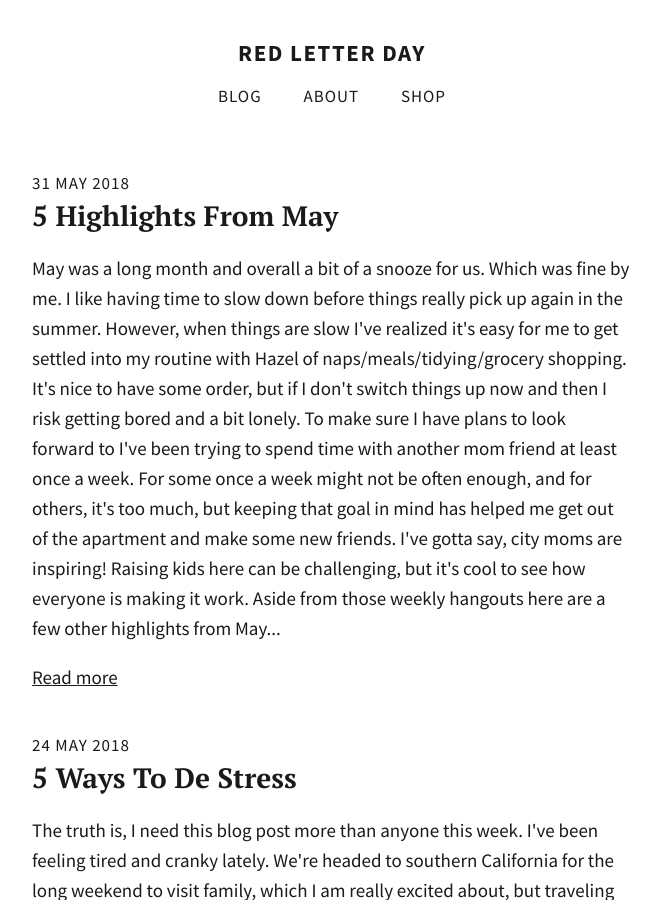
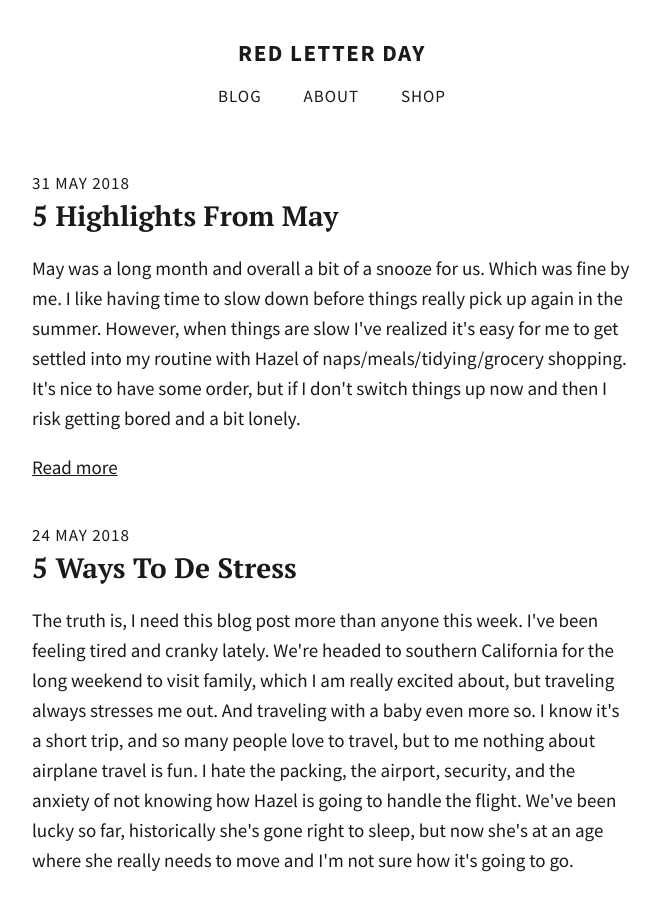
Before and after one commit to totiffany/totiffany.github.io, a Jekyll site: the page built from index.html, in a window 1280 px wide and 900 px high. Shown: the whole window, without its empty margins (308-968 px from the left). Built offline with Jekyll 4.4.1, drawn with Linux system fonts in a browser that asks for light colours.

Commit message:
Update 2018-05-31-5-Highlights-From-May.md

```diff
--- a/_posts/2018-05-31-5-Highlights-From-May.md
+++ b/_posts/2018-05-31-5-Highlights-From-May.md
@@ -6,13 +6,7 @@ description: >-
   summer. However, when things are slow I've realized it's easy for me to get
   settled into my routine with Hazel of naps/meals/tidying/grocery shopping.
   It's nice to have some order, but if I don't switch things up now and then I
-  risk getting bored and a bit lonely. To make sure I have plans to look forward
-  to I've been trying to spend time with another mom friend at least once a
-  week. For some once a week might not be often enough, and for others, it's too
-  much, but keeping that goal in mind has helped me get out of the apartment and
-  make some new friends. I've gotta say, city moms are inspiring! Raising kids
-  here can be challenging, but it's cool to see how everyone is making it work.
-  Aside from those weekly hangouts here are a few other highlights from May...
+  risk getting bored and a bit lonely.
 ---
 May was a long month and overall a bit of a snooze for us. Which was fine by me. I like having time to slow down before things really pick up again in the summer. However, when things are slow I've realized it's easy for me to get settled into my routine with Hazel of naps/meals/tidying/grocery shopping. It's nice to have some order, but if I don't switch things up now and then I risk getting bored and a bit lonely. To make sure I have plans to look forward to I've been trying to spend time with another mom friend at least once a week. For some once a week might not be often enough, and for others, it's too much, but keeping that goal in mind has helped me get out of the apartment and make some new friends. I've gotta say, city moms are inspiring! Raising kids here can be challenging, but it's cool to see how everyone is making it work. Aside from those weekly hangouts here are a few other highlights from May...
 
```
